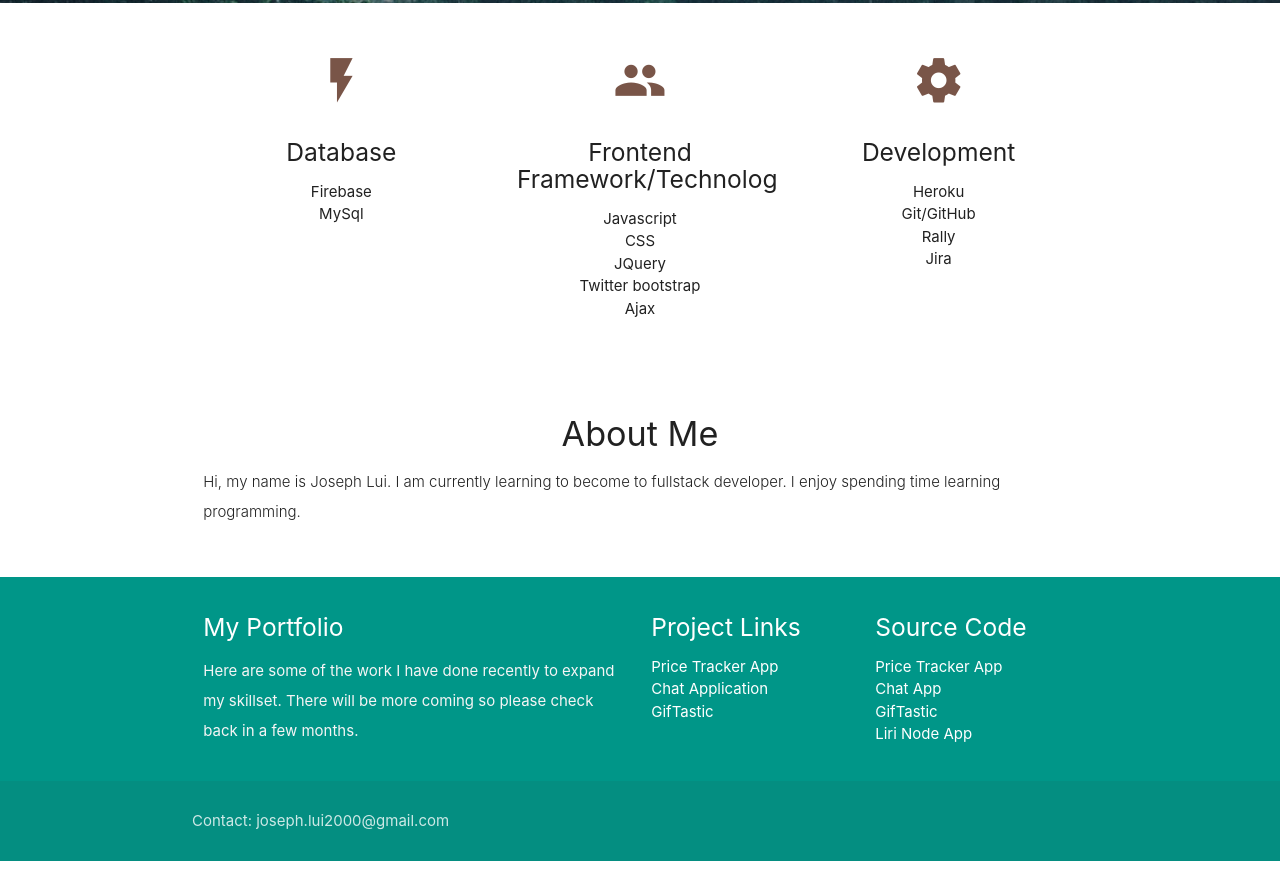
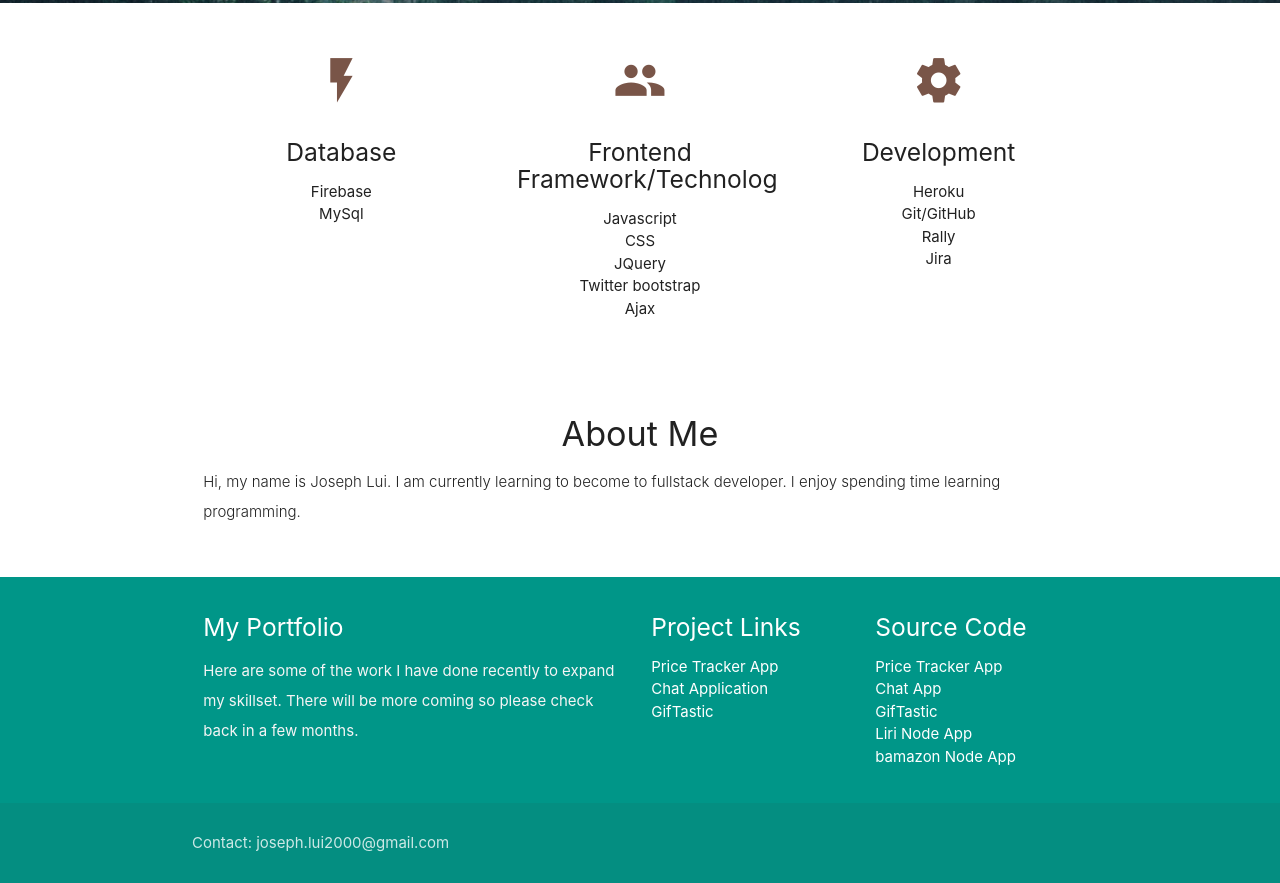
Before and after one commit to josephlui/portfolio, a plain HTML site: page index.html in a window 1280 px wide. Shown: the part 441-1324 px from the top of the page. Before the commit the page ends 1302 px from the top, so only its background shows below. Drawn offline with nearby package versions, Linux system fonts and the light colour scheme.

Commit message:
update portfolio to include bamazon

```diff
--- a/index.html
+++ b/index.html
@@ -155,6 +155,8 @@
             <li><a class="white-text" href="https://josephlui.github.io/project1/">Price Tracker App</a></li>
             <li><a class="white-text" href="https://josephlui.github.io/RPS-Multiplayer/">Chat Application</a></li>
             <li><a class="white-text" href="https://josephlui.github.io/GifTastic/">GifTastic</a></li>
+
+
           </ul>
         </div>
          <div class="col l3 s12">
@@ -164,6 +166,7 @@
             <li><a class="white-text" href="https://github.com/josephlui/RPS-Multiplayer">Chat App</a></li>
             <li><a class="white-text" href="https://github.com/josephlui/GifTastic">GifTastic</a></li>
             <li><a class="white-text" href="https://github.com/josephlui/liri-node-app">Liri Node App</a></li>
+            <li><a class="white-text" href="https://github.com/josephlui/bamazon">bamazon Node App</a></li>
 
           </ul>
         </div>
```
